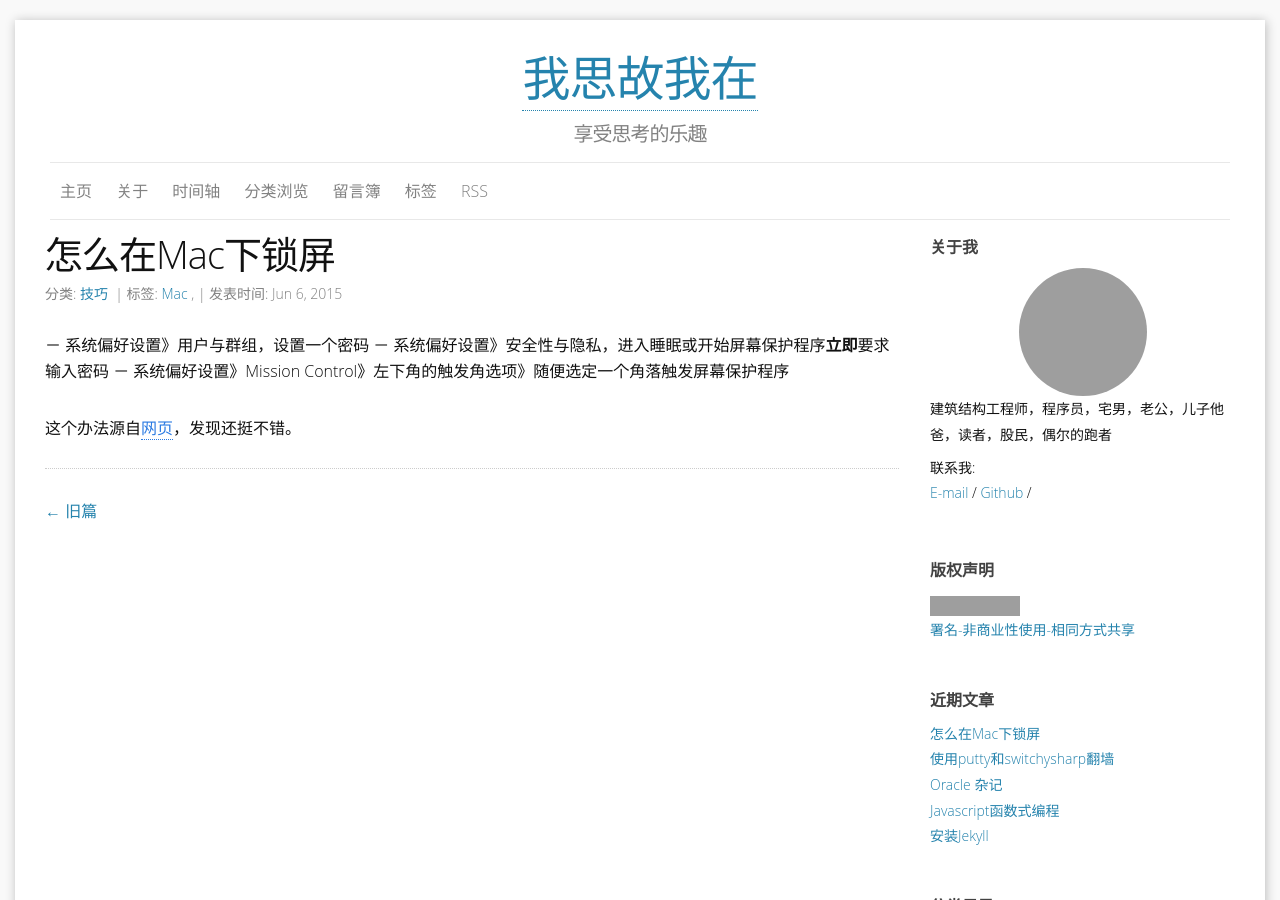
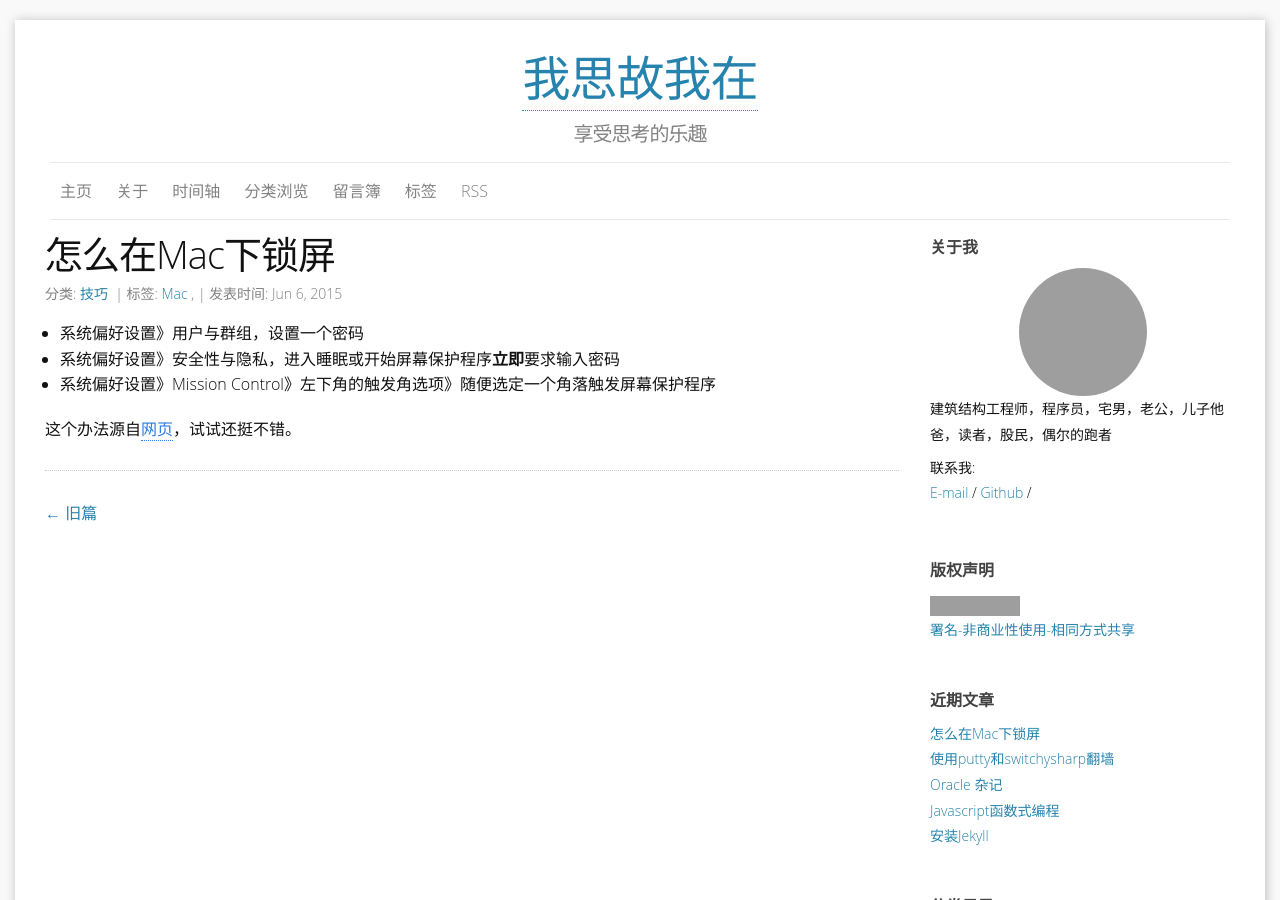
Before and after one commit to Junch/Junch.github.io, a Jekyll site: the page built from _posts/2015-06-06-reprint-mac-lock.md, in a window 1280 px wide and 900 px high. Built offline with Jekyll 4.4.1, drawn with Linux system fonts in a browser that asks for light colours; some web fonts are replaced; comment, search, counter and statistics services are not loaded; grey boxes are pictures that could not be loaded.

Commit message:
Minor update

```diff
--- a/_posts/2015-06-06-reprint-mac-lock.md
+++ b/_posts/2015-06-06-reprint-mac-lock.md
@@ -7,8 +7,8 @@ tags: ["Mac", ""]
 categories: ["技巧"]
 ---
 
-－ 系统偏好设置》用户与群组，设置一个密码
-－ 系统偏好设置》安全性与隐私，进入睡眠或开始屏幕保护程序**立即**要求输入密码
-－ 系统偏好设置》Mission Control》左下角的触发角选项》随便选定一个角落触发屏幕保护程序
+- 系统偏好设置》用户与群组，设置一个密码
+- 系统偏好设置》安全性与隐私，进入睡眠或开始屏幕保护程序**立即**要求输入密码
+- 系统偏好设置》Mission Control》左下角的触发角选项》随便选定一个角落触发屏幕保护程序
 
-这个办法源自[网页](http://www.macx.cn/forum.php?mod=viewthread&tid=2020705&page=1#pid2047546)，发现还挺不错。
+这个办法源自[网页](http://www.macx.cn/forum.php?mod=viewthread&tid=2020705&page=1#pid2047546)，试试还挺不错。
```
